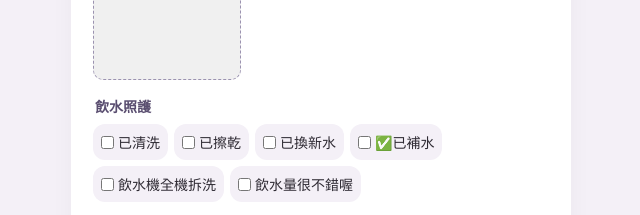
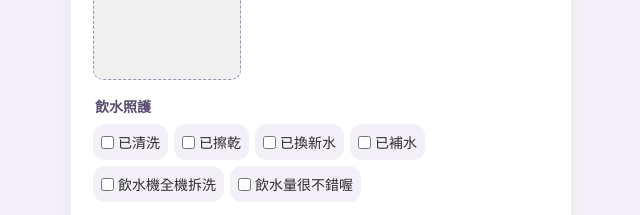
Before and after one commit to PetSitterLili/lili-pet-report-next, a plain HTML site: page index.html in a window 1280 px wide. Shown: the part 2600-2815 px from the top of the page, 319-959 px from the left. Drawn offline with nearby package versions, Linux system fonts and the light colour scheme.

Commit message:
Remove extra check emoji from water top-up editor button

```diff
--- a/index.html
+++ b/index.html
@@ -185,7 +185,7 @@
                 <div class="photo-box-edit"><span>📷9</span><img src=""><input type="file" data-id="p45" aria-label="選擇照片 9" onchange="pv(this, 'stg-p7')"></div>
                 <div class="photo-box-edit"><span>📷10</span><img src=""><input type="file" data-id="p46" aria-label="選擇照片 10" onchange="pv(this, 'stg-p7')"></div>
             </div>
-            <fieldset class="assessment-field"><legend>飲水照護</legend><div class="choice-row"><label class="choice-pill"><input type="checkbox" name="water-actions" value="已清洗" onchange="syncText()"><span>已清洗</span></label><label class="choice-pill"><input type="checkbox" name="water-actions" value="已擦乾" onchange="syncText()"><span>已擦乾</span></label><label class="choice-pill"><input type="checkbox" name="water-actions" value="已換新水" onchange="syncText()"><span>已換新水</span></label><label class="choice-pill"><input type="checkbox" name="water-actions" value="已補水" onchange="syncText()"><span>✅️已補水</span></label><label class="choice-pill"><input type="checkbox" name="water-actions" value="飲水機全機拆洗" onchange="syncText()"><span>飲水機全機拆洗</span></label><label class="choice-pill"><input type="checkbox" name="water-actions" value="飲水量很不錯喔" onchange="syncText()"><span>飲水量很不錯喔</span></label></div></fieldset>
+            <fieldset class="assessment-field"><legend>飲水照護</legend><div class="choice-row"><label class="choice-pill"><input type="checkbox" name="water-actions" value="已清洗" onchange="syncText()"><span>已清洗</span></label><label class="choice-pill"><input type="checkbox" name="water-actions" value="已擦乾" onchange="syncText()"><span>已擦乾</span></label><label class="choice-pill"><input type="checkbox" name="water-actions" value="已換新水" onchange="syncText()"><span>已換新水</span></label><label class="choice-pill"><input type="checkbox" name="water-actions" value="已補水" onchange="syncText()"><span>已補水</span></label><label class="choice-pill"><input type="checkbox" name="water-actions" value="飲水機全機拆洗" onchange="syncText()"><span>飲水機全機拆洗</span></label><label class="choice-pill"><input type="checkbox" name="water-actions" value="飲水量很不錯喔" onchange="syncText()"><span>飲水量很不錯喔</span></label></div></fieldset>
             <textarea id="i-w" rows="2" placeholder="詳細描述..." oninput="syncText()"></textarea>
             <div class="btn-stack">
                 <button id="gen-1" class="btn btn-gen" onclick="generate(1)">🚀 產生第 01 頁高清圖</button>
```
